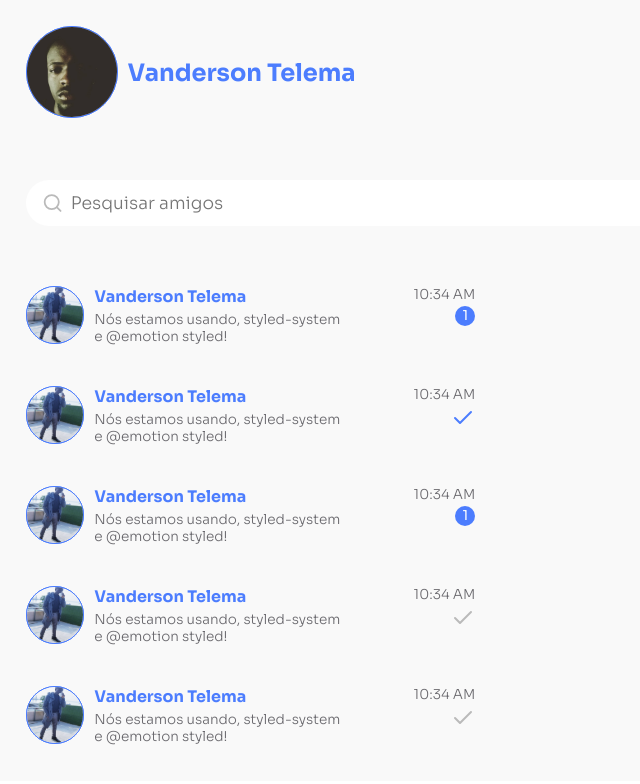
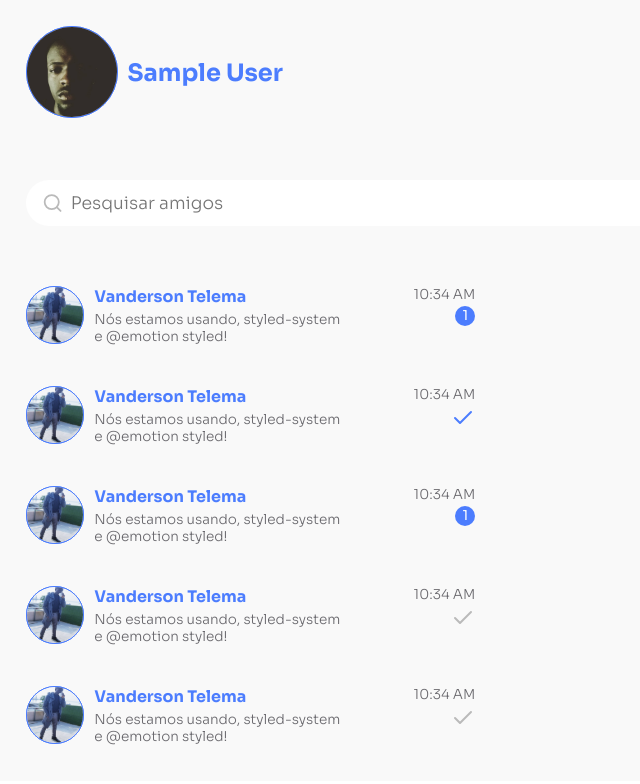
Before and after one commit to Vanderson7593/socialize, a Next.js app: page / in a window 1280 px wide. Shown: the top 784 px of the page, without its empty margins (0-640 px from the left). Built offline with nearby package versions, Linux system fonts and the light colour scheme; no server answers; sample sign-in values are in the browser's storage.

Commit message:
feat: display user name

```diff
--- a/client/views/messenger/components/messages/index.tsx
+++ b/client/views/messenger/components/messages/index.tsx
@@ -2,12 +2,13 @@
 import { Flex, Heading } from '@elements'
 import { useTheme } from '@emotion/react'
 import { Search } from '@svgs'
-import { signOut } from 'next-auth/client'
+import { signOut, useSession } from 'next-auth/client'
 import { FC } from 'react'
 import Chat from './components/chat'
 
 const Messages: FC = () => {
   const { colors } = useTheme()
+  const [session] = useSession()
 
   return (
     <Flex
@@ -28,7 +29,7 @@
         </Flex>
         <Flex>
           <Heading onClick={() => signOut()} color={colors.BLUE} as="h4">
-            Vanderson Telema
+            {session?.user?.name}
           </Heading>
         </Flex>
       </Flex>
```
